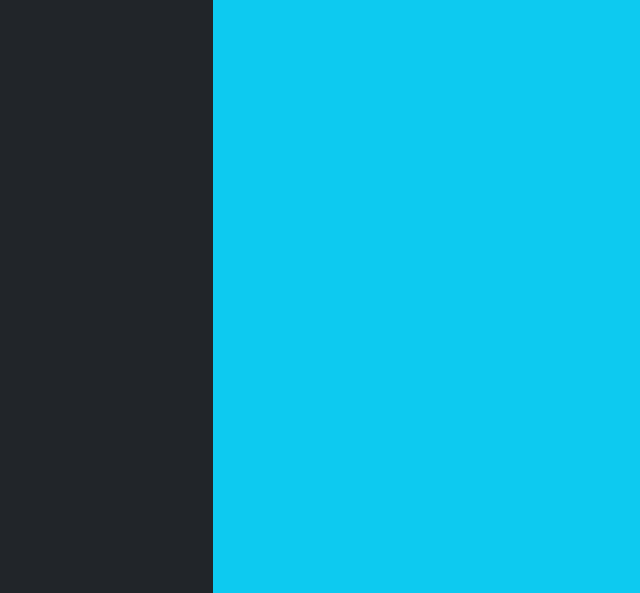
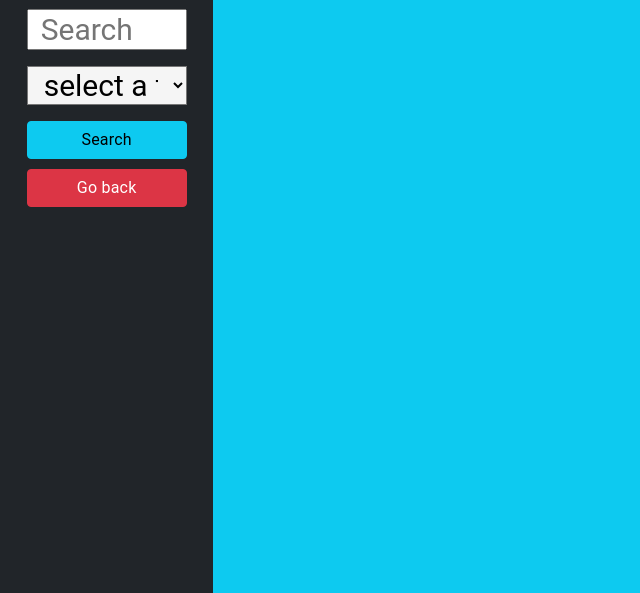
Before and after one commit to Truecoding4life/silence-in-library, a plain HTML site: page results.html in a window 1280 px wide. Shown: the part 207-800 px from the top of the page, without its empty margins (0-640 px from the left). Drawn offline with nearby package versions, Linux system fonts and the light colour scheme.

Commit message:
add html structure to results page

```diff
--- a/results.html
+++ b/results.html
@@ -10,8 +10,31 @@
 </head>
 <body>
     <div class = "row vh-100 m-0" >
-        <div class = "col-2 bg-dark text-primary text-start text-wrap">Libary of Congress <br> Search Engine</div>
-        <div class = "col-10 bg-info"></div>
+        <div class = "col-2 bg-dark text-primary text-start text-wrap">
+            <h1>Library of Congress <br> Search Engine</h1>
+            <form class = "row justify-content-center">
+                <input class = "my-3 w-75 h-25" type = text placeholder="Search"></input>
+                    <select class="mb-3 w-75 h-25" id="format">
+                        <option value="" class="fs-5">select a format</option>
+                        <option value="audio">Audio</option>
+                        <option value="books">Books</option>
+                        <option value="film-and-videos">Film and videos</option>
+                        <option value="legislation">Legistration</option>
+                        <option value="manuscripts">Manuscripts</option>
+                        <option value="maps">Maps</option>
+                        <option value="newspapers">Newspapers</option>
+                        <option value="notated-music">Printed Music</option>
+                        <option value="web-archives">Web Archives</option>
+                    </select>
+                <button type="button" class ="btn btn-info w-75 h-25" id="search">Search</button>
+                <button type="button" class ="btn btn-danger w-75 h-25" id="back">Go back</button>
+            </form>
+        </div>
+
+        <div class ="col-10 bg-info">
+                <h2 class="text-start">Showing results for <span id="search-result"></span></h2>
+                <div id="results-list"></div>
+        </div>
     </div>
 </body>
 </html>
```
